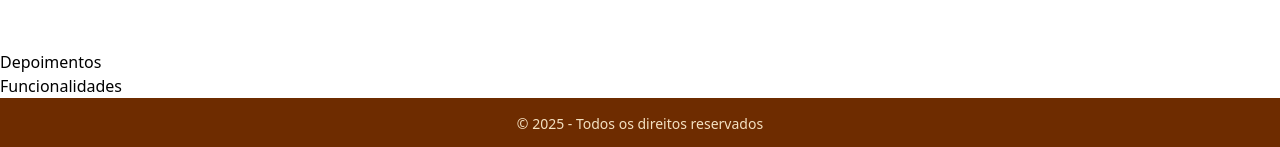
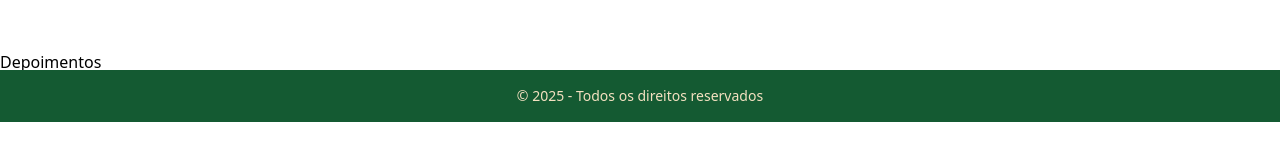
Before and after one commit to SynergiaConsultingFIAP/CP5---WebDev, a React (Vite) app in the folder frontend/: page / in a window 1280 px wide. Shown: the part 678-825 px from the top of the page. After the commit the page ends 800 px from the top, so only its background shows below. Built offline with nearby package versions, Linux system fonts and the light colour scheme.

Commit message:
Melhorando o Footer

```diff
--- a/frontend/src/components/Contato.jsx
+++ b/frontend/src/components/Contato.jsx
@@ -11,7 +11,7 @@ const Contato = () => {
           placeholder="Seu e-mail"
           className="px-4 py-2 rounded-lg border border-gray-300 w-64"
         />
-        <button className="px-6 py-2 bg-red-500 text-white font-semibold rounded-lg shadow hover:bg-red-600">
+        <button className="px-6 py-2 bg-red-500 text-white font-semibold rounded-lg shadow hover:scale-105 hover:bg-red-600 transition transform duration-300">
           Inscrever-se
         </button>
       </form>
--- a/frontend/src/components/Footer.jsx
+++ b/frontend/src/components/Footer.jsx
@@ -2,7 +2,7 @@ import React from 'react';
 
 const Footer = () => {
   return (
-    <footer className="bg-[#6E2C00] text-[#F4E1C1] py-4">
+    <footer className="fixed z-100 bottom-0 w-full bg-[#145A32] text-[#F4E1C1] py-4">
       <div className="text-center text-sm">
         <h5>
           &copy; 2025 - Todos os direitos reservados
--- a/frontend/src/components/Funcionalidades.jsx
+++ b/frontend/src/components/Funcionalidades.jsx
@@ -2,12 +2,7 @@ import React from 'react'
 
 const Funcionalidades = () => {
   return (
-    <section classname="bg-gray-100 py-16 px-6">
-        <h2 classname="text-3x1 font-bold text-center mb-8">Funcionalidades</h2>
-        <div classname="grid md:grid-cols-3 gap-6 text-center">
-
-        </div>
-    </section>
+    <div>Funcionalidades</div>
   )
 }
 
```
